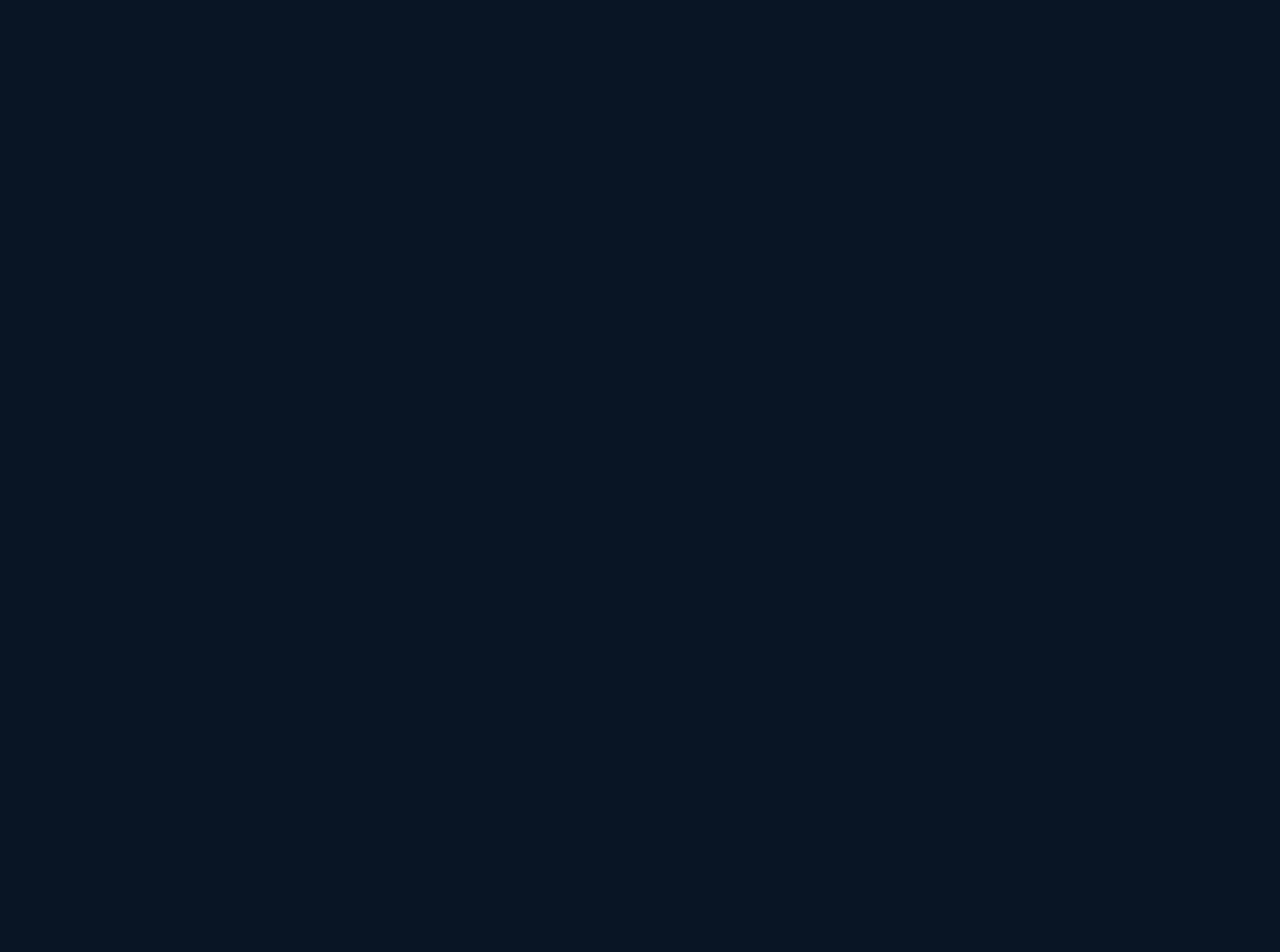
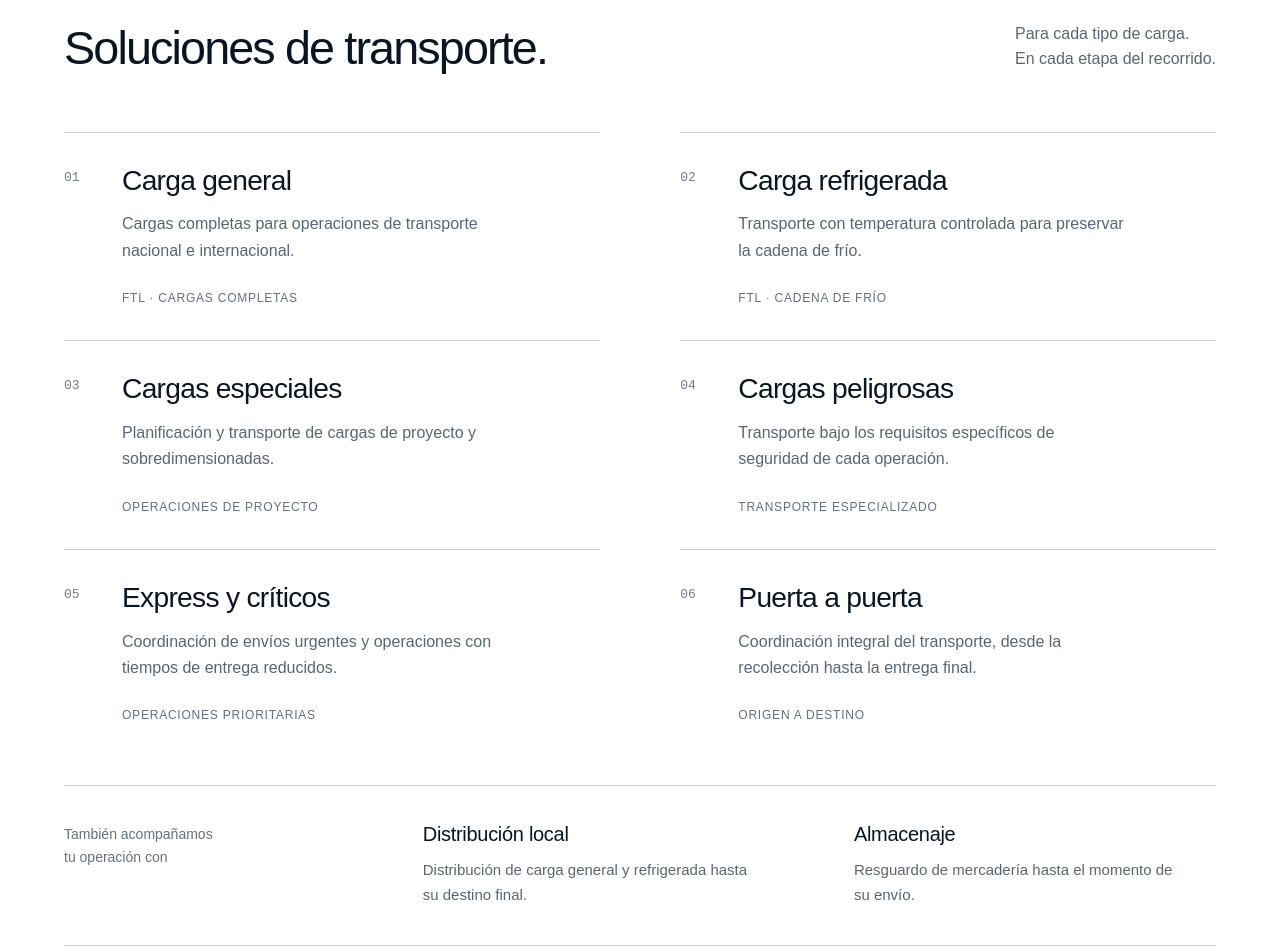
Before and after one commit to orbinetuy-alt/blginternacional, a Next.js app: page / in a window 1280 px wide. Shown: the part 920-1872 px from the top of the page. Before the commit the page ends 800 px from the top, so only its background shows below. Built offline with nearby package versions, Linux system fonts and the light colour scheme.

Commit message:
Update Site source

```diff
--- a/app/globals.css
+++ b/app/globals.css
@@ -1,5 +1,6 @@
 :root { --navy: #091525; --red: #db242c; --white: #fff; }
 * { box-sizing: border-box; }
+html { scroll-behavior: smooth; }
 body { margin: 0; background: var(--navy); color: var(--white); font-family: Arial, Helvetica, sans-serif; -webkit-font-smoothing: antialiased; }
 a { color: inherit; text-decoration: none; }
 button { font: inherit; cursor: pointer; }
@@ -8,8 +9,8 @@ a:focus-visible, button:focus-visible { outline: 2px solid white; outline-offset
 .brand { display: block; flex-shrink: 0; }
 .brand img { display: block; width: 132px; height: auto; }
 .navigation { display: flex; align-items: center; gap: clamp(25px, 3vw, 48px); }
-.navigation button { border: 0; padding: 12px 0; background: transparent; color: #d7dce2; font-size: 14px; }
-.navigation button:hover { color: white; box-shadow: 0 1px 0 var(--red); }
+.navigation button, .nav-section { border: 0; padding: 12px 0; background: transparent; color: #d7dce2; font-size: 14px; }
+.navigation button:hover, .nav-section:hover { color: white; box-shadow: 0 1px 0 var(--red); }
 .nav-contact { padding: 13px 25px; border: 1px solid #ffffff60; margin-left: 12px; font-size: 14px; }
 .nav-contact:hover { background: white; color: var(--navy); }
 .menu-toggle { display: none; }
@@ -40,7 +41,7 @@ body:has(dialog[open]) { overflow: hidden; }
   .menu-lines.is-open { border-bottom-color: transparent; transform: rotate(-45deg); }
   .navigation { display: none; position: absolute; top: 88px; left: 0; right: 0; padding: 24px 6% 32px; background: var(--navy); border-top: 1px solid #ffffff25; align-items: stretch; gap: 0; }
   .navigation.is-open { display: flex; flex-direction: column; }
-  .navigation button { text-align: left; font-size: 18px; padding: 15px 0; }
+  .navigation button, .nav-section { text-align: left; font-size: 18px; padding: 15px 0; }
   .nav-contact { margin: 20px 0 0; text-align: center; }
   .hero { height: calc(100svh - 88px); min-height: 600px; max-height: 900px; }
   .hero-photo { height: 72% !important; object-position: 18% center; object-fit: cover; }
@@ -52,3 +53,46 @@ body:has(dialog[open]) { overflow: hidden; }
   .photo-caption { left: 6%; bottom: 23px; font-size: 10px; }
 }
 @media(prefers-reduced-motion: reduce) { * { scroll-behavior: auto !important; } }
+
+.services { color: var(--navy); background: #fff; padding: 100px 5% 0; scroll-margin-top: 32px; }
+.services-inner { max-width: 1440px; margin: 0 auto; }
+.section-label { display: flex; align-items: center; gap: 12px; margin: 0 0 28px; color: #5b6672; font-size: 12px; font-weight: 600; letter-spacing: .1em; text-transform: uppercase; }
+.section-label::before { content: ''; display: block; width: 22px; height: 2px; background: var(--red); }
+.services-intro { display: flex; align-items: flex-end; justify-content: space-between; gap: 40px; margin-bottom: 58px; }
+.services h2 { margin: 0; font-size: clamp(36px, 3.65vw, 60px); line-height: 1.08; font-weight: 500; letter-spacing: -.04em; }
+.services-intro>p { margin: 0 0 2px; color: #5b6672; line-height: 1.55; font-size: 16px; flex-shrink: 0; }
+.services-list { list-style: none; padding: 0; margin: 0; display: grid; grid-template-columns: repeat(2, minmax(0, 1fr)); column-gap: 7%; }
+.service { display: grid; grid-template-columns: 40px 1fr; gap: 18px; padding: 31px 0 34px; border-top: 1px solid #cbd0d6; }
+.service-index { padding-top: 6px; color: #737d88; font-size: 13px; font-family: monospace; }
+.service h3 { margin: 0; font-size: clamp(25px, 2.2vw, 34px); line-height: 1.2; font-weight: 500; letter-spacing: -.025em; }
+.service h3 a { text-decoration-thickness: 1px; text-underline-offset: 7px; }
+.service h3 a:hover { color: #bd1e27; text-decoration-line: underline; }
+.services a:focus-visible { outline-color: var(--red); }
+.service-content>p { margin: 14px 0 24px; max-width: 390px; color: #596575; font-size: 16px; line-height: 1.65; }
+.service-label { font-size: 12px; color: #637080; letter-spacing: .065em; text-transform: uppercase; }
+.services-complementary { margin-top: 28px; border-top: 1px solid #cbd0d6; padding: 37px 0; display: grid; grid-template-columns: .8fr 1fr 1fr; gap: 6%; }
+.complementary-label { margin: 0; color: #66717d; font-size: 14px; line-height: 1.65; }
+.services-complementary h3 { font-weight: 500; font-size: 20px; margin: 0 0 12px; letter-spacing: -.015em; }
+.services-complementary div>p { color: #596575; margin: 0; line-height: 1.65; font-size: 15px; max-width: 330px; }
+.services-contact { display: flex; justify-content: space-between; align-items: center; gap: 24px; padding: 30px 0 34px; border-top: 1px solid #cbd0d6; font-size: 15px; }
+.services-contact>span { color: #596575; }
+.services-contact>a { border-bottom: 2px solid var(--red); padding: 6px 0; }
+.services-contact>a:hover { color: #bd1e27; }
+@media(max-width: 800px) {
+  .services { padding: 64px 6% 0; }
+  .services-intro { display: block; margin-bottom: 36px; }
+  .services h2 { max-width: 430px; }
+  .services-intro>p { margin-top: 20px; }
+  .services-list { column-gap: 5%; }
+  .service { grid-template-columns: 25px 1fr; gap: 9px; }
+  .services-complementary { grid-template-columns: 1fr 1fr; gap: 26px; }
+  .complementary-label { grid-column: 1 / -1; }
+  .complementary-label br { display: none; }
+}
+@media(max-width: 560px) {
+  .services-list { grid-template-columns: 1fr; }
+  .service { grid-template-columns: 25px 1fr; gap: 13px; padding: 27px 0 30px; }
+  .service-content>p { margin-bottom: 18px; }
+  .services-complementary { grid-template-columns: 1fr; margin-top: 14px; padding: 30px 0; }
+  .services-contact { align-items: flex-start; flex-direction: column; gap: 12px; }
+}
--- a/app/navigation.tsx
+++ b/app/navigation.tsx
@@ -3,7 +3,6 @@ import Image from 'next/image';
 import { useRef, useState } from 'react';
 
 const content = {
-  Servicios: { title: 'Una solución para cada carga.', text: 'Transporte terrestre nacional e internacional de carga general, refrigerada, especial y peligrosa. Servicios express, transporte puerta a puerta, distribución local y almacenaje.' },
   Flota: { title: 'La flota detrás de cada entrega.', text: 'Unidades destinadas al transporte de carga general, refrigerada y operaciones especiales, con geolocalización para el seguimiento de los recorridos.' },
   Cobertura: { title: 'Conectamos la región.', text: 'Paraguay, Argentina, Brasil, Uruguay, Chile y Bolivia. Transporte nacional e internacional en los principales corredores logísticos de la región.' },
   Nosotros: { title: 'Tu socio en transporte.', text: 'BLG Transporte Internacional es un operador logístico de Paraguay que integra personas, procesos y tecnología para acompañar cada operación con atención personalizada.' },
@@ -12,7 +11,7 @@ type Section = keyof typeof content;
 
 export default function Navigation() {
   const [menuOpen, setMenuOpen] = useState(false);
-  const [section, setSection] = useState<Section>('Servicios');
+  const [section, setSection] = useState<Section>('Flota');
   const dialog = useRef<HTMLDialogElement>(null);
   function openSection(value: Section) { setSection(value); setMenuOpen(false); dialog.current?.showModal(); }
   return <>
@@ -20,6 +19,7 @@ export default function Navigation() {
       <a className="brand" href="#inicio" aria-label="BLG, inicio" onClick={() => setMenuOpen(false)}><Image src="/images/blg-logo.png" alt="BLG Transporte Internacional" width={500} height={258} priority /></a>
       <button className="menu-toggle" aria-expanded={menuOpen} aria-controls="main-nav" onClick={() => setMenuOpen(!menuOpen)}><span>{menuOpen ? 'Cerrar' : 'Menú'}</span><span className={`menu-lines ${menuOpen ? 'is-open' : ''}`} aria-hidden="true" /></button>
       <nav id="main-nav" className={`navigation ${menuOpen ? 'is-open' : ''}`} aria-label="Navegación principal">
+        <a className="nav-section" href="#servicios" onClick={() => setMenuOpen(false)}>Servicios</a>
         {(Object.keys(content) as Section[]).map((name) => <button key={name} onClick={() => openSection(name)}>{name}</button>)}
         <a className="nav-contact" href="mailto:comercial@blg.com.py">Contacto</a>
       </nav>
--- a/app/page.tsx
+++ b/app/page.tsx
@@ -1,5 +1,6 @@
 import Image from 'next/image';
 import Navigation from './navigation';
+import Services from './services';
 
 export default function Home() {
   return (
@@ -15,6 +16,7 @@ export default function Home() {
         </div>
         <p className="photo-caption">BLG · TRANSPORTE TERRESTRE</p>
       </section>
+      <Services />
     </main>
   );
 }
--- /dev/null
+++ b/app/services.tsx
@@ -0,0 +1,44 @@
+const services = [
+  { name: 'Carga general', description: 'Cargas completas para operaciones de transporte nacional e internacional.', label: 'FTL · Cargas completas' },
+  { name: 'Carga refrigerada', description: 'Transporte con temperatura controlada para preservar la cadena de frío.', label: 'FTL · Cadena de frío' },
+  { name: 'Cargas especiales', description: 'Planificación y transporte de cargas de proyecto y sobredimensionadas.', label: 'Operaciones de proyecto' },
+  { name: 'Cargas peligrosas', description: 'Transporte bajo los requisitos específicos de seguridad de cada operación.', label: 'Transporte especializado' },
+  { name: 'Express y críticos', description: 'Coordinación de envíos urgentes y operaciones con tiempos de entrega reducidos.', label: 'Operaciones prioritarias' },
+  { name: 'Puerta a puerta', description: 'Coordinación integral del transporte, desde la recolección hasta la entrega final.', label: 'Origen a destino' },
+] as const;
+
+export default function Services() {
+  return (
+    <section className="services" id="servicios" aria-labelledby="services-title">
+      <div className="services-inner">
+        <header className="services-header">
+          <p className="section-label">Nuestros servicios</p>
+          <div className="services-intro">
+            <h2 id="services-title">Soluciones de transporte.</h2>
+            <p>Para cada tipo de carga.<br />En cada etapa del recorrido.</p>
+          </div>
+        </header>
+
+        <ol className="services-list">
+          {services.map((service, index) => (
+            <li className="service" key={service.name}>
+              <span className="service-index" aria-hidden="true">{String(index + 1).padStart(2, '0')}</span>
+              <div className="service-content">
+                <h3><a href={`mailto:comercial@blg.com.py?subject=${encodeURIComponent(`Consulta sobre ${service.name.toLowerCase()}`)}`} aria-label={`Consultar sobre ${service.name.toLowerCase()} por correo`}>{service.name}</a></h3>
+                <p>{service.description}</p>
+                <span className="service-label">{service.label}</span>
+              </div>
+            </li>
+          ))}
+        </ol>
+
+        <div className="services-complementary">
+          <p className="complementary-label">También acompañamos<br />tu operación con</p>
+          <div><h3>Distribución local</h3><p>Distribución de carga general y refrigerada hasta su destino final.</p></div>
+          <div><h3>Almacenaje</h3><p>Resguardo de mercadería hasta el momento de su envío.</p></div>
+        </div>
+        <div className="services-contact"><span>Contanos qué necesitás transportar.</span><a href="mailto:comercial@blg.com.py?subject=Consulta%20de%20transporte">Hablemos de tu operación</a></div>
+      </div>
+    </section>
+  );
+}
```
